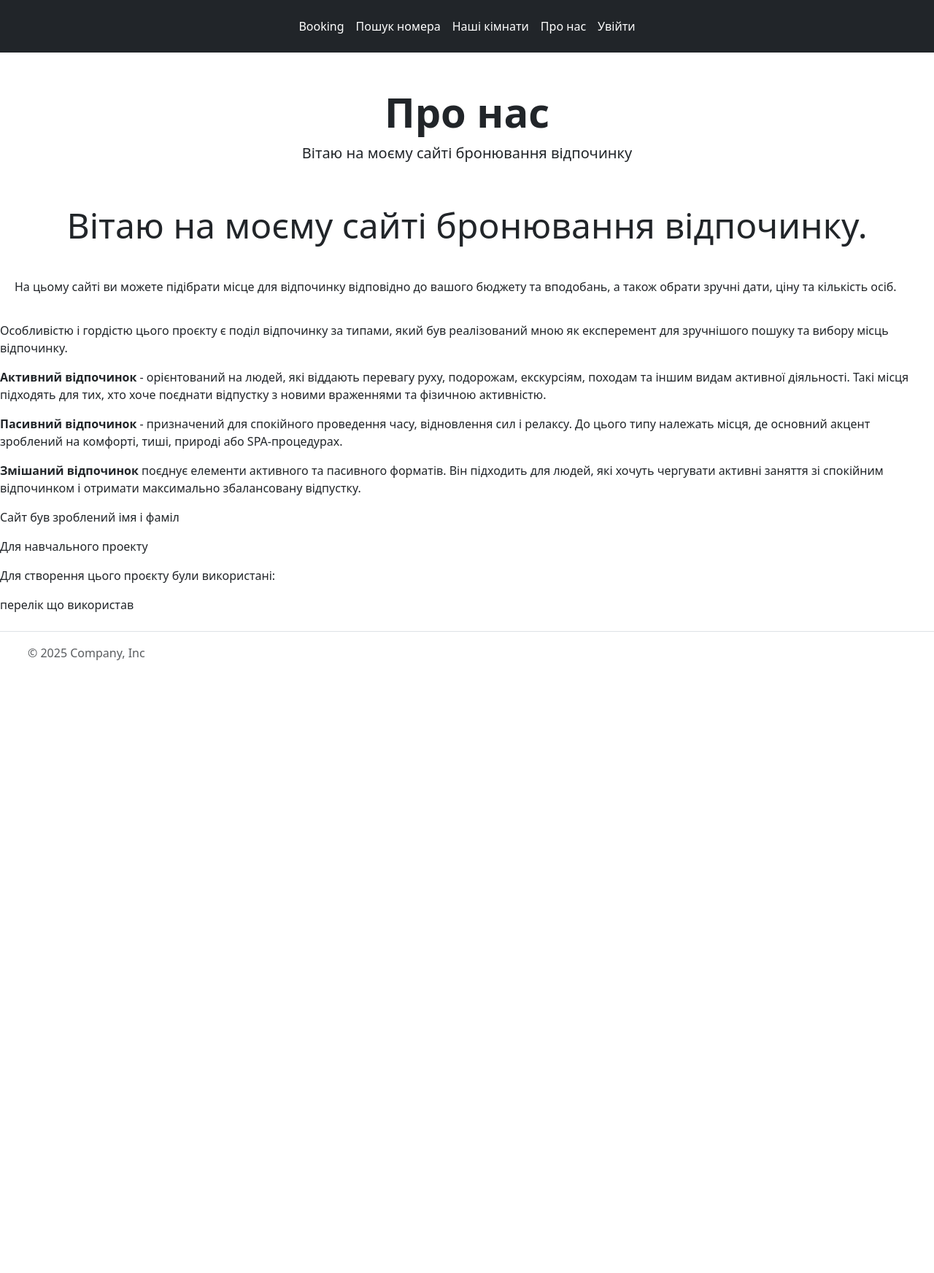
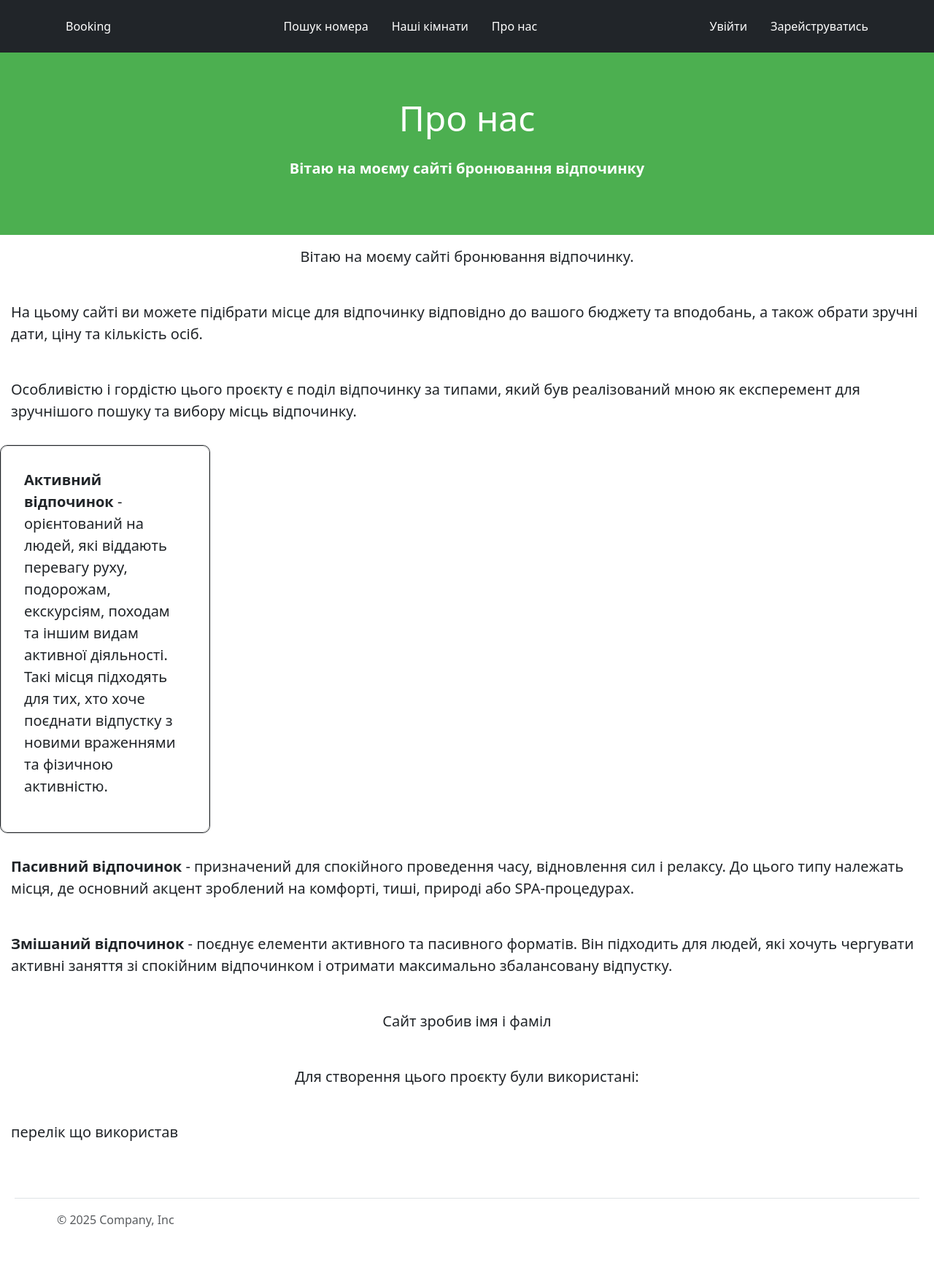
Before and after one commit to vadimanceglov-afk/Veer, a Django app: page /sef/ in a window 1280 px wide. Shown: the whole page at 73% size. Before the commit the page ends 905 px from the top, so only its background shows below. Run offline with Django 4.2, Linux system fonts and the light colour scheme.

Commit message:
Initial commit

```diff
--- /dev/null
+++ b/reevs/static/css/header.css
@@ -0,0 +1,6 @@
+header {
+    position: sticky;
+    top: 0;
+    z-index: 1000;
+
+}
--- a/reevs/static/css/stayle.css
+++ b/reevs/static/css/stayle.css
@@ -1,8 +1,92 @@
 .center-text {
     text-align: center;   /* по центру */
-    font-size: 48px;      /* розмір тексту */
+    font-size: 20px;      /* розмір тексту */
 }
 
-.text-block {
+p {
+    padding: 15px;
+    font-size: 20px;
+}
+
+.box {
+    width: 220px;
+    height: 220px;
+    background-color: #f2f2f2;
+    border-radius: 10px;       /* закруглення */
+    border: 2px solid #333;
+
+    display: flex;
+    justify-content: center;
+    align-items: center;
+
+    font-size: 26px;
+    font-weight: bold;
+}
+
+.square {
+    width: 100%;
+    height: 250px;                 /* трохи вища шапка */
+    background-color: #4CAF50;
+    color: white;
+    display: flex;
+    flex-direction: column;         /* елементи ставимо вертикально */
+    justify-content: center;        /* вертикальний центр всього блоку */
+    align-items: center;            /* горизонтальний центр */
+    text-align: center;             /* текст всередині по центру */
+}
+
+.square h1 {
+    font-size: 48px;
+    margin-bottom: 10px;            /* відступ між заголовком і текстом */
+}
+
+.square p {
+    font-size: 20px;
+    margin: 0;                       /* прибираємо стандартний відступ p */
+}
+
+
+/* робимо body флекс-контейнером */
+body {
+    display: flex;
+    flex-direction: column;  /* вертикальний напрямок */
+    min-height: 100vh;       /* щоб займати всю висоту екрану */
+    margin: 0;               /* прибираємо стандартні відступи */
+}
+
+/* main займає весь доступний простір */
+main {
+    flex: 1;                 /* розтягується, щоб footer був внизу */
+}
+
+/* footer стилі (можна кастомізувати) */
+footer {
+    color: white;
     padding: 20px;
+    text-align: center;
 }
+
+
+
+
+.square {
+    width: 100%;
+    min-height: 250px;
+    background-color: #4CAF50;
+    color: white;
+    display: flex;
+    flex-direction: column;
+    justify-content: center;
+    align-items: center;
+    text-align: center;
+    font-weight: bold;
+}
+
+.card {
+    border-radius: 10px;
+}
+
+.card-title {
+    font-weight: bold;
+    font-size: 1.25rem;
+}
--- a/templates/base.html
+++ b/templates/base.html
@@ -7,6 +7,7 @@
     <meta name="viewport" content="width=device-width, initial-scale=1.0">
     <link href="https://cdn.jsdelivr.net/npm/bootstrap@5.3.8/dist/css/bootstrap.min.css" rel="stylesheet" integrity="sha384-sRIl4kxILFvY47J16cr9ZwB07vP4J8+LH7qKQnuqkuIAvNWLzeN8tE5YBujZqJLB" crossorigin="anonymous">
     <link rel="stylesheet" href="{% static 'css/stayle.css' %}">
+    <link rel="stylesheet" href="{% static 'css/header.css' %}">
     <title>Booking</title>
 </head>
 <body>
--- a/templates/header.html
+++ b/templates/header.html
@@ -1,21 +1,23 @@
-<header class="p-3 text-bg-dark">
-    <div class="container">
-                <div class="d-flex flex-wrap align-items-center justify-content-center justify-content-lg-start">
-                    <a href="/" class="d-flex align-items-center mb-2 mb-lg-0 text-white text-decoration-none"> </a>
-                </div>
+<header class="p-4 text-bg-dark">
+    <div class="container d-flex justify-content-between align-items-center">
 
-        <ul class="nav col-12 col-lg-auto me-lg-auto mb-2 justify-content-center mb-md-0">
+
+        <div class="d-flex align-items-center gap-3">
             <a href="{% url 'main_page' %}" class="nav-link px-2 text-white">Booking</a>
-            <li><a href="{% url 'main_page' %}" class="nav-link px-2 text-white">Пошук номера</a></li>
-            <li><a href="{% url 'rests' %}" class="nav-link px-2 text-white">Наші кімнати</a></li>
-            <li><a href="{% url 'sef' %}" class="nav-link px-2 text-white">Про нас</a></li>
-
+        </div>
+        <div class="d-flex align-items-center gap-3">
+            <a href="{% url 'main_page' %}" class="nav-link px-2 text-white">Пошук номера</a>
+            <a href="{% url 'rests' %}" class="nav-link px-2 text-white">Наші кімнати</a>
+            <a href="{% url 'sef' %}" class="nav-link px-2 text-white">Про нас</a>
+        </div>
+        <div class="d-flex justify-content-end gap-3">
             {% if user.is_authenticated %}
-                <li><a href="#" class="nav-link px-2 text-white">Мої бронювання</a></li>
-                <li><a href="{% url 'logout' %}" class="nav-link px-2 text-white">Вийти</a></li>
+                <a href="#" class="nav-link px-2 text-white">Мої бронювання</a>
+                <a href="{% url 'logout' %}" class="nav-link px-2 text-white">Вийти</a>
             {% else %}
-                <li><a href="#" class="nav-link px-2 text-white">Увійти</a></li>
+                <a href="#" class="nav-link px-2 text-white">Увійти</a>
+                <a href="#" class="nav-link px-2 text-white">Зарейструватись</a>
             {% endif %}
-        </ul>
+        </div>
     </div>
 </header>
--- a/templates/rests/booking.html
+++ b/templates/rests/booking.html
@@ -1,5 +1,6 @@
 {% extends 'base.html' %}
 {% block content %}
+<br>
     <h1>Бронювання</h1>
 
     <img src="{{ room.rest.photo.url }}" style="width: 300;">
--- a/templates/rests/rests_list.html
+++ b/templates/rests/rests_list.html
@@ -3,7 +3,7 @@
     <h1>Наші кімнати</h1>
     {% for room in rooms %}
         <img src="{{ rest.photo.url }}">
-        <h3>Кімната №{{ room.rest.number }} {{ rest.category }} </h3>
+        <h3>Кімната №{{ room.rest.number }} {{ room.category }} </h3>
         <p>Тип: {{ room.rest.tep }}</p>
         <p>Місць: {{ room.rest.capacity }}</p>
         <p>Ціна: {{ room.rest.price }} грн</p>
--- a/templates/rests/sef.html
+++ b/templates/rests/sef.html
@@ -1,15 +1,25 @@
 {% extends 'base.html' %}
 {% block content %}
 
-    <div class="container text-center my-5">
-        <h1 class="display-4 fw-bold">Про нас</h1>
-        <p class="lead">
+    <div class="square">
+        <h1>Про нас</h1>
+        <p>
             Вітаю на моєму сайті бронювання відпочинку
         </p>
     </div>
     <p class="center-text">
         Вітаю на моєму сайті бронювання відпочинку.
     </p>
+
+    <div class="dropdown-menu p-4 text-body-secondary" style="max-width: 200px;">
+        <p>
+          Some example text that’s free-flowing within the dropdown menu.
+        </p>
+        <p class="mb-0">
+          And this is more example text.
+        </p>
+    </div>
+
     <p class="text-block">
         На цьому сайті ви можете підібрати місце для відпочинку відповідно до вашого бюджету та вподобань,
         а також обрати зручні дати, ціну та кількість осіб.
@@ -18,23 +28,29 @@
         Особливістю і гордістю цього проєкту  є поділ відпочинку за типами, який був реалізований мною як експеремент
         для зручнішого пошуку та вибору місць відпочинку.
     </p>
+    <div class="card border-dark mb-3" style="max-width: 18rem;">
+        <div class="card">
+            <div class="card-body">
                 <p>
                     <strong>Активний відпочинок</strong> - орієнтований на людей, які віддають перевагу руху,
                     подорожам, екскурсіям,
                     походам та іншим видам активної діяльності.
                     Такі місця підходять для тих, хто хоче поєднати відпустку з новими враженнями та фізичною активністю.
                 </p>
+            </div>
+        </div>
+    </div>
     <p>
         <strong>Пасивний відпочинок</strong> - призначений для спокійного проведення часу, відновлення сил і релаксу.
         До цього типу належать місця, де основний акцент зроблений на комфорті, тиші, природі або SPA-процедурах.
     </p>
     <p>
-        <strong>Змішаний відпочинок</strong> поєднує елементи активного та пасивного форматів.
+        <strong>Змішаний відпочинок</strong> - поєднує елементи активного та пасивного форматів.
         Він підходить для людей, які хочуть чергувати активні заняття зі спокійним відпочинком і отримати
         максимально збалансовану відпустку.
     </p>
-    <p>Сайт був зроблений імя і фаміл</p>
-    <p>Для навчального проекту</p>
-    <p>Для створення цього проєкту були використані:</p>
+    <p class="center-text">Сайт зробив імя і фаміл</p>
+    <p class="center-text">Для створення цього проєкту були використані:</p>
     <p>перелік що використав</p>
+
 {% endblock %}
```
Also changed, not shown: templates/rests/main_page.html (+10 -9 lines), db.sqlite3. Lines whose indentation alone changed are shown as unchanged.
